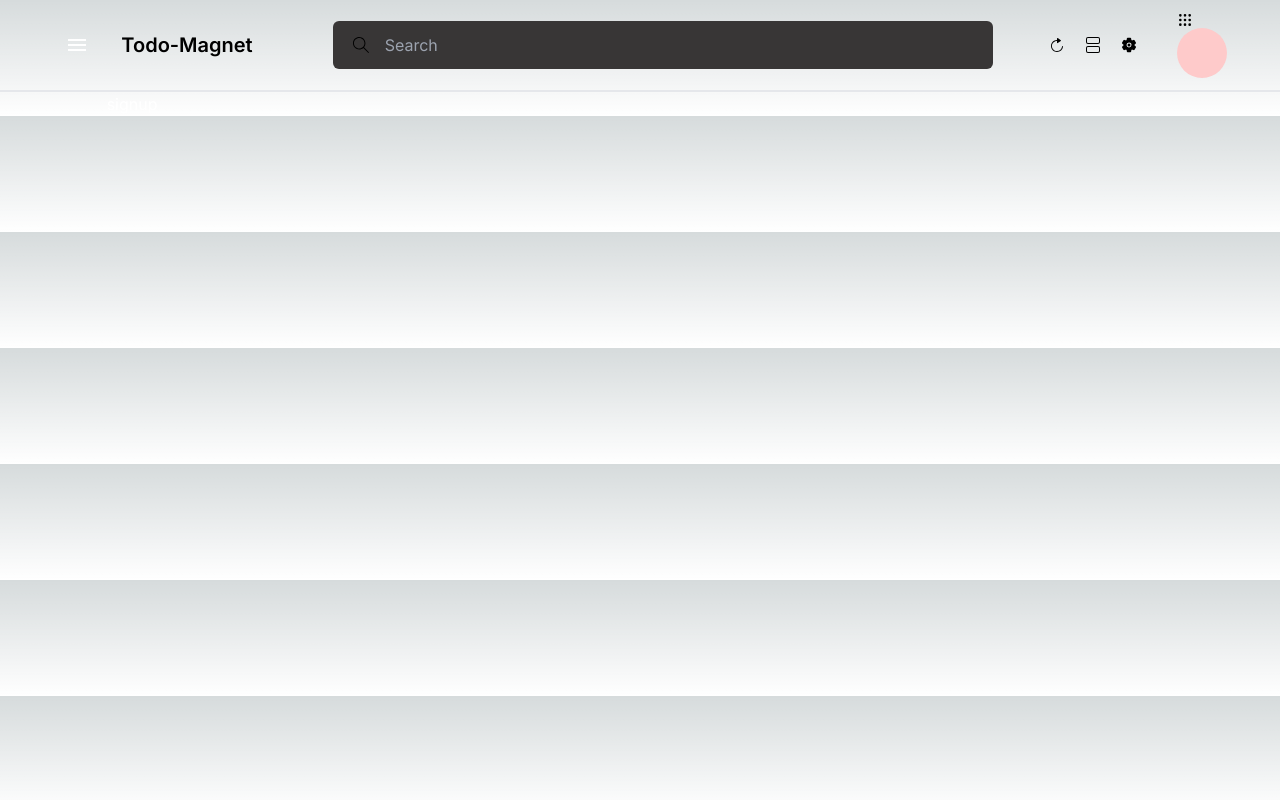
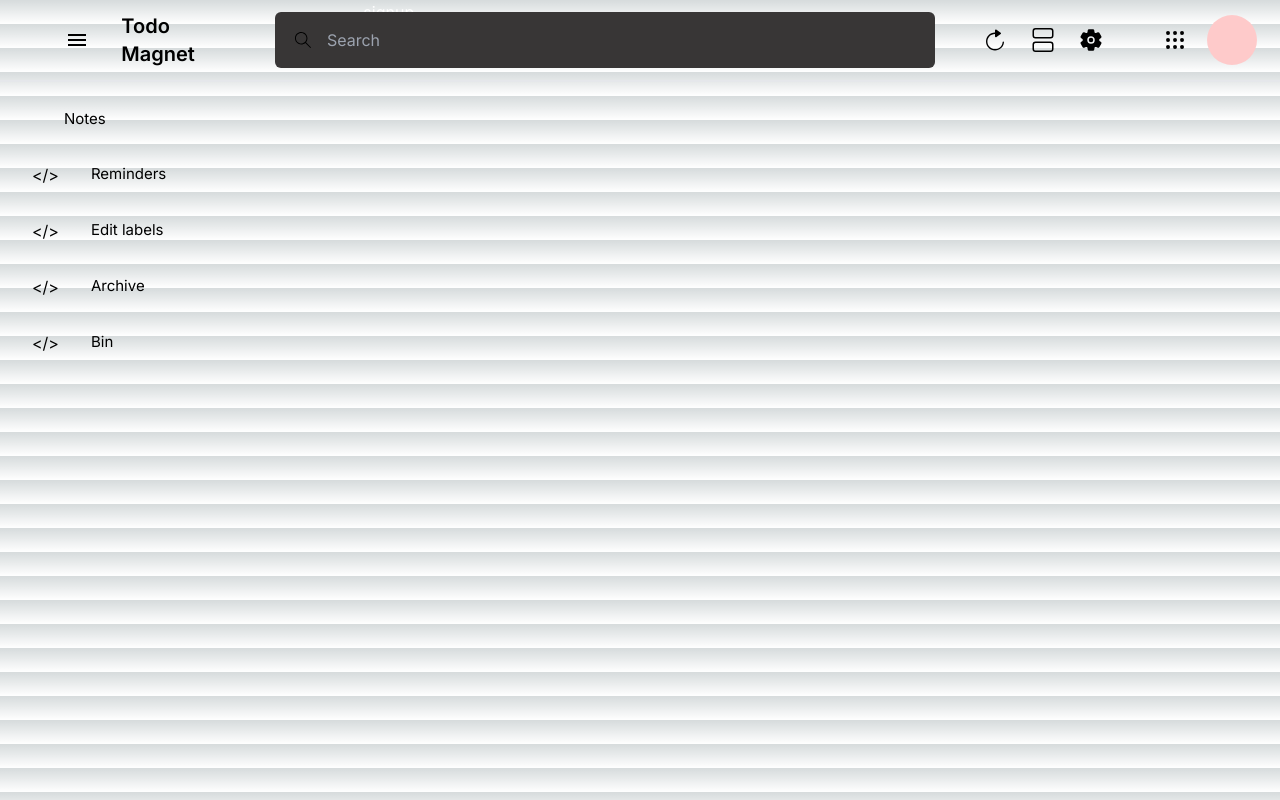
Before and after one commit to HimanshuJain04/Todo-Magnet, a Next.js app: page /auth/signup in a window 1280 px wide. Built offline with nearby package versions, Linux system fonts and the light colour scheme.

Commit message:
Page Structure Complete

```diff
--- a/src/app/layout.tsx
+++ b/src/app/layout.tsx
@@ -3,6 +3,7 @@ import { Inter } from "next/font/google";
 import "./globals.css";
 import { App } from "@/context/AppContext";
 import Navbar from "../components/common/Navbar";
+import Sidebar from "@/components/common/Sidebar";
 
 const inter = Inter({ subsets: ["latin"] });
 
@@ -20,8 +21,15 @@ export default function RootLayout({
     <html lang="en">
       <body className={inter.className}>
         <App>
-          <Navbar />
-          <div>{children}</div>
+          <div className="fixed top-0 w-full">
+            <Navbar />
+          </div>
+          <div className="flex w-full justify-end items-start">
+            <div className="fixed left-0 mt-24">
+              <Sidebar />
+            </div>
+            <div className="w-[calc(100vw-280px)]">{children}</div>
+          </div>
         </App>
       </body>
     </html>
--- a/src/components/common/Navbar.tsx
+++ b/src/components/common/Navbar.tsx
@@ -19,23 +19,30 @@ function Navbar() {
 
   return (
     <div
-      className={`flex w-full justify-center border-b-2 border-${theme}-border items-center bg-${theme}-primary `}
+      className={
+        `flex w-full justify-center border-b-2 border-${theme}-border items-center  bg-${theme}-primary ` +
+        ``
+      }
     >
       <div className="w-11/12 flex justify-between items-center py-3 gap-10">
         {/* left for search-bar and name and hamburger */}
         <div className="flex gap-20">
-          <div className="flex justify-center gap-5 items-center">
+          <div
+            className={`flex justify-center gap-5 items-center text-{theme}-text`}
+          >
             {/* hamburger */}
             <div
-              className={`text-2xl cursor-pointer rounded-full  p-3 hover:bg-${theme}-secondary transition-all ease-in-out duration-300 text-white`}
+              className={`text-2xl cursor-pointer rounded-full  p-3 hover:bg-${theme}-secondary transition-all ease-in-out duration-300 text-${theme}-text`}
             >
               <IoMdMenu />
             </div>
 
             {/* name of app */}
             <div>
-              <p className={`text-xl font-semibold text-${theme}-text `}>
-                Todo-Magnet
+              <p
+                className={`text-xl transition-all duration-300 ease-in-out font-semibold text-${theme}-text `}
+              >
+                Todo Magnet
               </p>
             </div>
           </div>
@@ -44,7 +51,7 @@ function Navbar() {
           <div
             className={`flex justify-center items-center gap-1 rounded-md bg-[#383636] px-5 py-1 bg-${theme}-secondary`}
           >
-            <div className={` cursor-pointer text-${theme}-text`}>
+            <div className={` cursor-pointer font-bold text-${theme}-text`}>
               <SlMagnifier />
             </div>
             <input
@@ -62,27 +69,35 @@ function Navbar() {
         {/* right for account and settings */}
         <div className="flex justify-center items-center gap-10">
           {/* settings */}
-          <div className="flex justify-center items-center gap-5">
+          <div className="flex justify-center items-center gap-2 text-2xl transition-all duration-300 ease-in-out">
             {/* refresh */}
-            <div>
+            <div
+              className={` hover:bg-${theme}-secondary rounded-full transition-all duration-300 ease-in-out p-2 cursor-pointer `}
+            >
               <IoIosRefresh />
             </div>
 
             {/* view setting */}
-            <div>
+            <div
+              className={` hover:bg-${theme}-secondary rounded-full transition-all duration-300 ease-in-out p-2 cursor-pointer `}
+            >
               <BsViewStacked />
             </div>
 
             {/* setting */}
-            <div>
+            <div
+              className={` hover:bg-${theme}-secondary rounded-full transition-all duration-300 ease-in-out p-2 cursor-pointer `}
+            >
               <IoSettings />
             </div>
           </div>
 
           {/* account and dots */}
-          <div>
+          <div className="flex justify-center items-center gap-2 transition-all duration-300 ease-in-out">
             {/* dots */}
-            <div>
+            <div
+              className={`text-2xl cursor-pointer hover:bg-${theme}-secondary p-3 rounded-full`}
+            >
               <TbGridDots />
             </div>
 
--- /dev/null
+++ b/src/components/common/Sidebar.tsx
@@ -0,0 +1,50 @@
+"use client";
+
+import { AppContext } from "@/context/AppContext";
+import React, { useContext } from "react";
+
+function Sidebar() {
+  const { theme } = useContext(AppContext);
+
+  const SidebarItems: Array<Object> = [
+    {
+      title: "Notes",
+      icon: <div />,
+    },
+    {
+      title: "Reminders",
+      icon: "</>",
+    },
+    {
+      title: "Edit labels",
+      icon: "</>",
+    },
+    {
+      title: "Archive",
+      icon: "</>",
+    },
+    {
+      title: "Bin",
+      icon: "</>",
+    },
+  ];
+
+  return (
+    <div className="">
+      <div className="flex flex-col w-[280px] h-full gap-2 justify-start items-start">
+        {SidebarItems.map((set) => (
+          <div key={set?.title} className="w-full">
+            <div
+              className={` flex justify-start pl-8 items-center gap-8 py-3 rounded-r-full hover:bg-red-100`}
+            >
+              <div>{set.icon}</div>
+              <p className="text-[15px]">{set?.title}</p>
+            </div>
+          </div>
+        ))}
+      </div>
+    </div>
+  );
+}
+
+export default Sidebar;
--- a/src/components/common/footer.tsx
+++ /dev/null
@@ -1,9 +0,0 @@
-"use client";
-
-import React from "react";
-
-function footer() {
-  return <div>Footer</div>;
-}
-
-export default footer;
```
